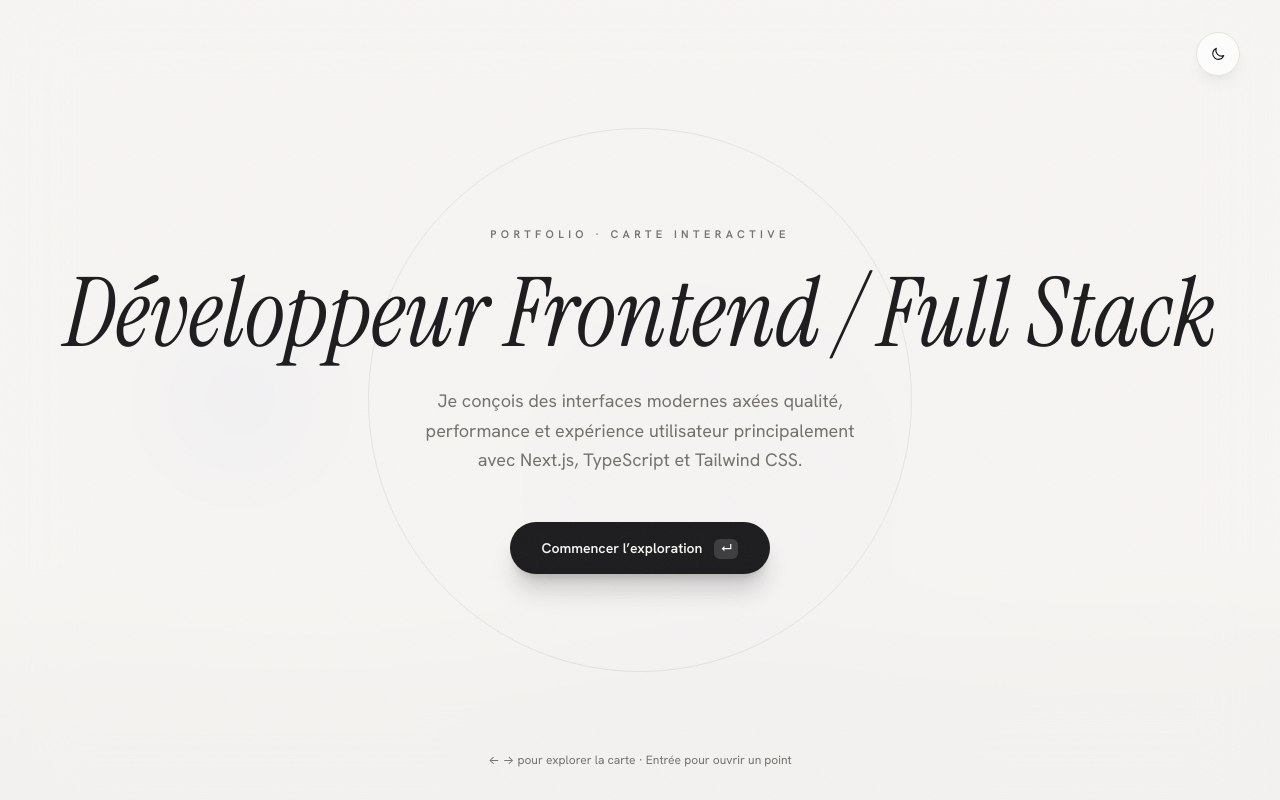
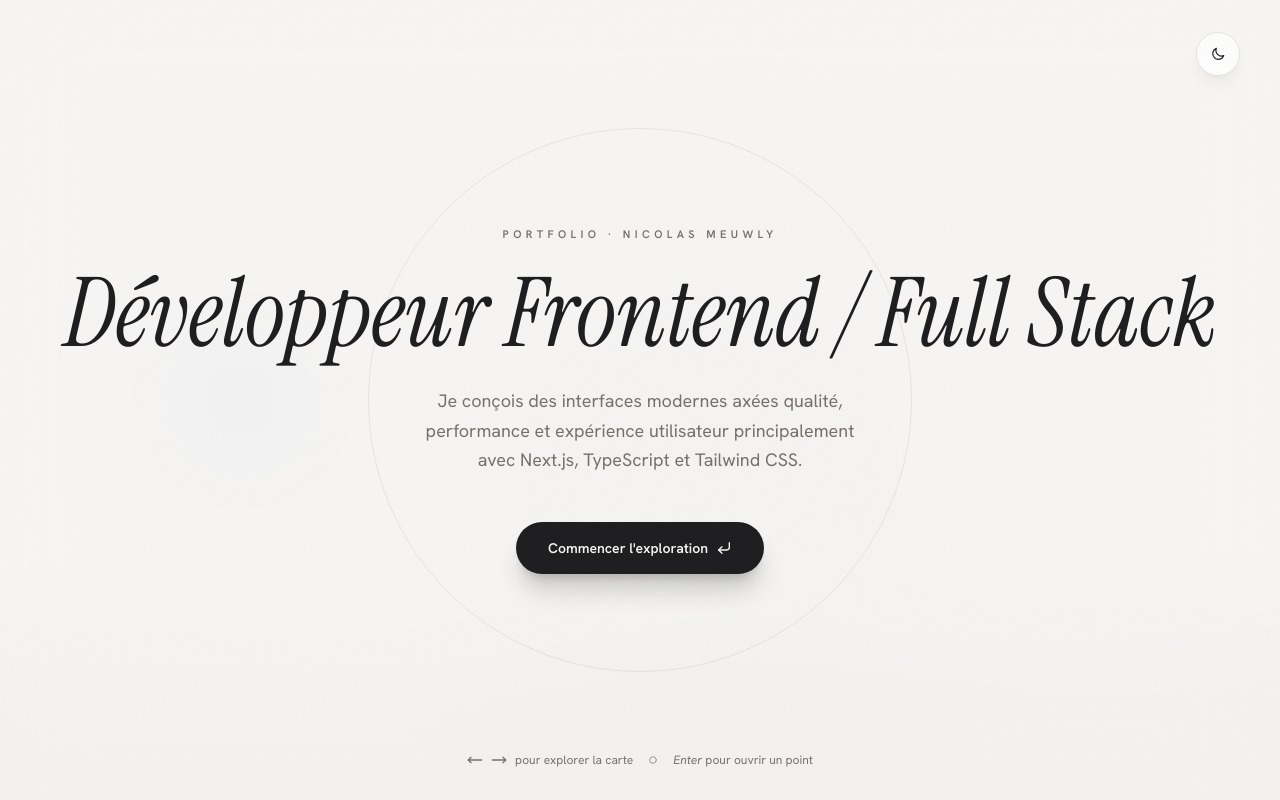
Before and after one commit to nicomeuwly/Portfolio-V2, a React (Vite) app: page / in a window 1280 px wide. Built offline with nearby package versions, Linux system fonts and the light colour scheme.

Commit message:
ui: remplacer les glyphes clavier par des icônes lucide (HUD + intro)

```diff
--- a/src/components/Hud.tsx
+++ b/src/components/Hud.tsx
@@ -1,6 +1,7 @@
 import { motion } from 'framer-motion'
 import { profile } from '../data/content'
 import { positionedNodes, worldAnchors } from '../map/mapConfig'
+import { MoveRight, MoveLeft, CornerDownLeft } from 'lucide-react'
 
 interface HudProps {
   activeIndex: number
@@ -74,16 +75,16 @@ export function Hud({ activeIndex, introDone, onJump }: HudProps) {
       {/* Aides clavier (desktop) */}
       <aside className="absolute right-8 bottom-8 hidden items-center gap-4 text-xs text-ink-soft md:flex">
         <span className="flex items-center gap-1.5">
-          <kbd className="rounded-md border border-line bg-surface px-1.5 py-0.5 font-sans shadow-sm">←</kbd>
-          <kbd className="rounded-md border border-line bg-surface px-1.5 py-0.5 font-sans shadow-sm">→</kbd>
+          <kbd className="rounded-md border border-line bg-surface px-1.5 py-1 shadow-sm"><MoveLeft size={16} /></kbd>
+          <kbd className="rounded-md border border-line bg-surface px-1.5 py-1 shadow-sm"><MoveRight size={16} /></kbd>
           explorer
         </span>
         <span className="flex items-center gap-1.5">
-          <kbd className="rounded-md border border-line bg-surface px-1.5 py-0.5 font-sans shadow-sm">↵</kbd>
+          <kbd className="rounded-md border border-line bg-surface px-1.5 py-1 shadow-sm"><CornerDownLeft size={16} /></kbd>
           ouvrir
         </span>
         <span className="flex items-center gap-1.5">
-          <kbd className="rounded-md border border-line bg-surface px-1.5 py-0.5 font-sans shadow-sm">esc</kbd>
+          <kbd className="rounded-md border border-line bg-surface px-1.5 py-1 shadow-sm">esc</kbd>
           fermer
         </span>
       </aside>
--- a/src/components/IntroOverlay.tsx
+++ b/src/components/IntroOverlay.tsx
@@ -1,6 +1,7 @@
 import { useEffect } from 'react'
 import { motion, useReducedMotion } from 'framer-motion'
 import { profile } from '../data/content'
+import { Circle, CornerDownLeft, MoveLeft, MoveRight } from 'lucide-react'
 
 interface IntroOverlayProps {
   onStart: () => void
@@ -43,7 +44,7 @@ export function IntroOverlay({ onStart }: IntroOverlayProps) {
         animate={{ opacity: 1, y: 0 }}
         transition={{ delay: reduceMotion ? 0 : 0.2, duration: 0.7, ease: 'easeOut' }}
       >
-        Portfolio · Carte interactive
+        Portfolio · Nicolas Meuwly
       </motion.p>
 
       <h1 className="font-display mt-6 text-6xl text-ink italic sm:text-8xl" aria-label={profile.role}>
@@ -77,24 +78,21 @@ export function IntroOverlay({ onStart }: IntroOverlayProps) {
       <motion.button
         type="button"
         onClick={onStart}
-        className="mt-12 cursor-pointer rounded-full bg-ink px-8 py-4 text-sm font-semibold text-paper shadow-xl shadow-ink/20 transition-transform hover:scale-[1.04] active:scale-[0.98]"
+        className="flex items-center gap-2 mt-12 cursor-pointer rounded-full bg-ink px-8 py-4 text-sm font-semibold text-paper shadow-xl shadow-ink/20 transition-transform hover:scale-[1.04] active:scale-[0.98]"
         initial={{ opacity: 0, y: 14 }}
         animate={{ opacity: 1, y: 0 }}
         transition={{ delay: reduceMotion ? 0 : 1.05, duration: 0.7, ease: 'easeOut' }}
       >
-        Commencer l’exploration
-        <span className="ml-3 rounded-md bg-white/15 px-1.5 py-0.5 text-xs" aria-hidden>
-          ↵
-        </span>
+        Commencer l'exploration<CornerDownLeft size={16} />
       </motion.button>
 
       <motion.p
-        className="absolute bottom-8 text-xs text-ink-soft"
+        className="absolute bottom-8 text-xs text-ink-soft flex items-center gap-4"
         initial={{ opacity: 0 }}
         animate={{ opacity: 1 }}
         transition={{ delay: reduceMotion ? 0 : 1.4 }}
       >
-        ← → pour explorer la carte · Entrée pour ouvrir un point
+        <span className="flex items-center gap-2"><MoveLeft size={16} /><MoveRight size={16} />pour explorer la carte</span><Circle size={8} /><span><i>Enter</i> pour ouvrir un point</span>
       </motion.p>
     </motion.div>
   )
```
